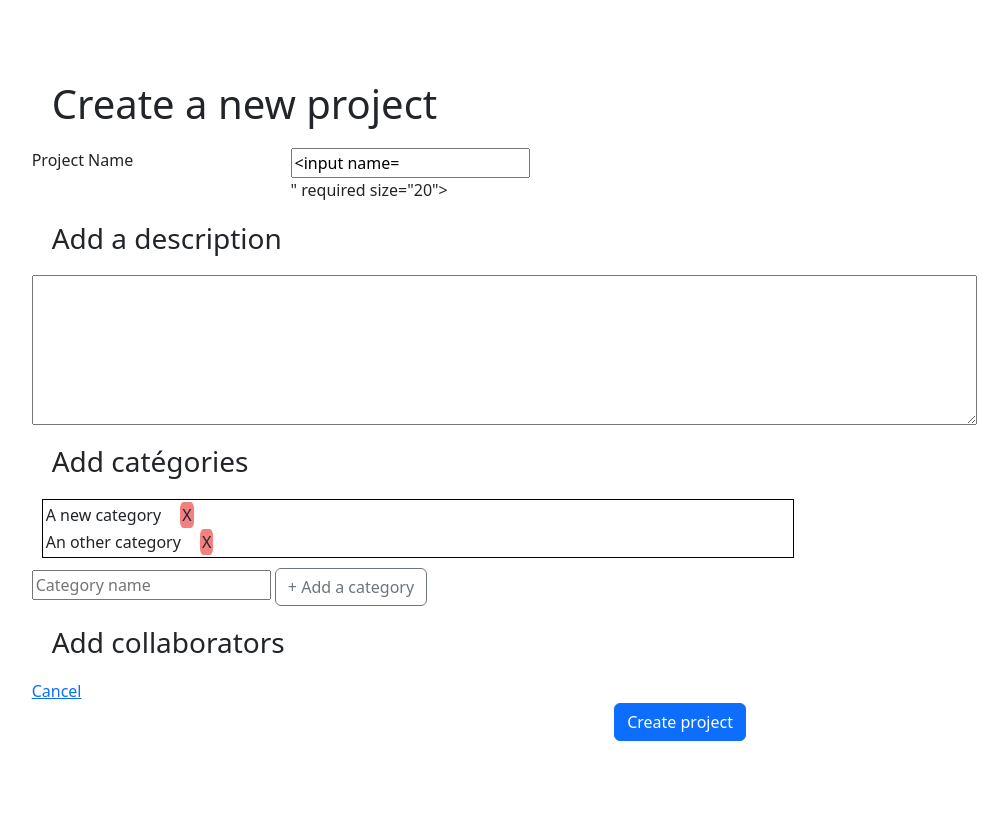
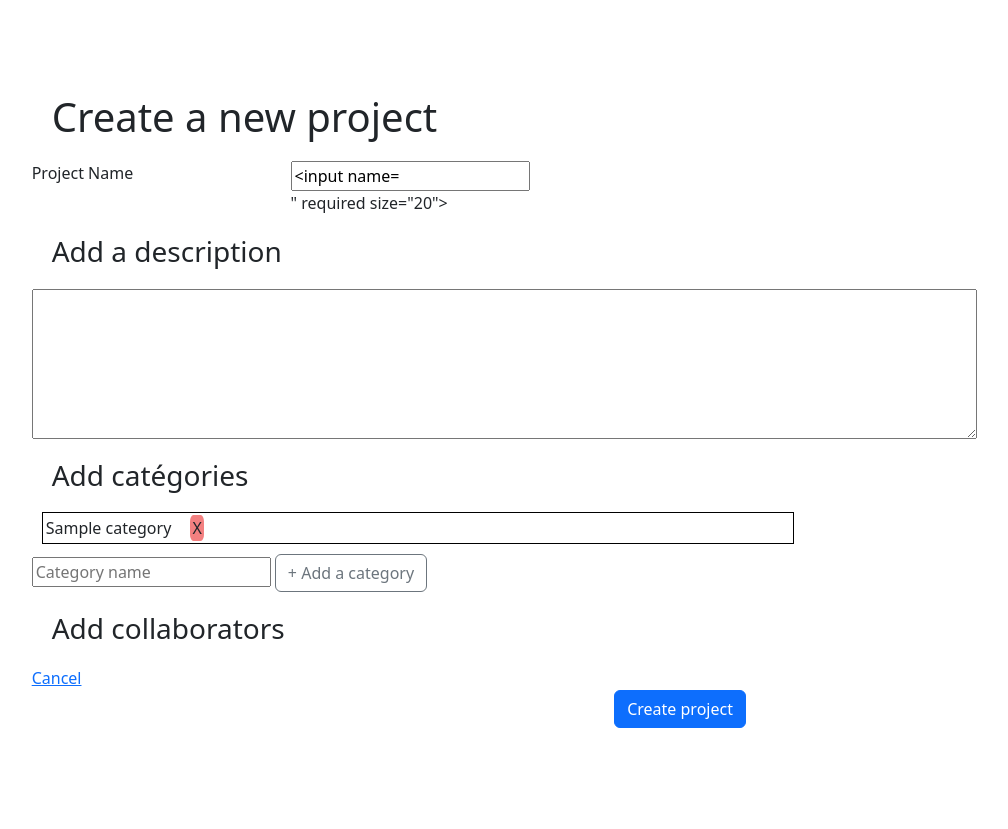
Before and after one commit to antoinech2/Trell-IMT, a Flask app: template templates/project_creator.html.jinja2 in a window 1280 px wide. Shown: the part 38-867 px from the top of the page, without its empty margins (232-1240 px from the left). Run offline with Flask 3, Linux system fonts and the light colour scheme; the template is opened without the code that fills it: most values are stand-ins (such as "Sample title", 1, 10 or a date in 2020); form fields are guessed from the names that the template uses.

Commit message:
the create project page addapt to the selected template

```diff
--- a/templates/project_creator.html.jinja2
+++ b/templates/project_creator.html.jinja2
@@ -29,8 +29,9 @@
                 <textarea rows="6" name="description" id="description" cols="100"></textarea>
                 <h3>Add catégories</h3>
                 <div class="categories" id="categories">
-                    <div class="category">A new category <span class="remove-category">X</span></div>
-                    <div class="category">An other category <span class="remove-category">X</span></div>
+                    {%  for category in template_list_category %}
+                        <div class="category">{{ category}} <span class="remove-category">X</span></div>
+                    {% endfor %}
                 </div>
                 <div class="add-category">
                     <input type="text" class="form-name_category" name="category_name" placeholder="Category name" size="20">
```
